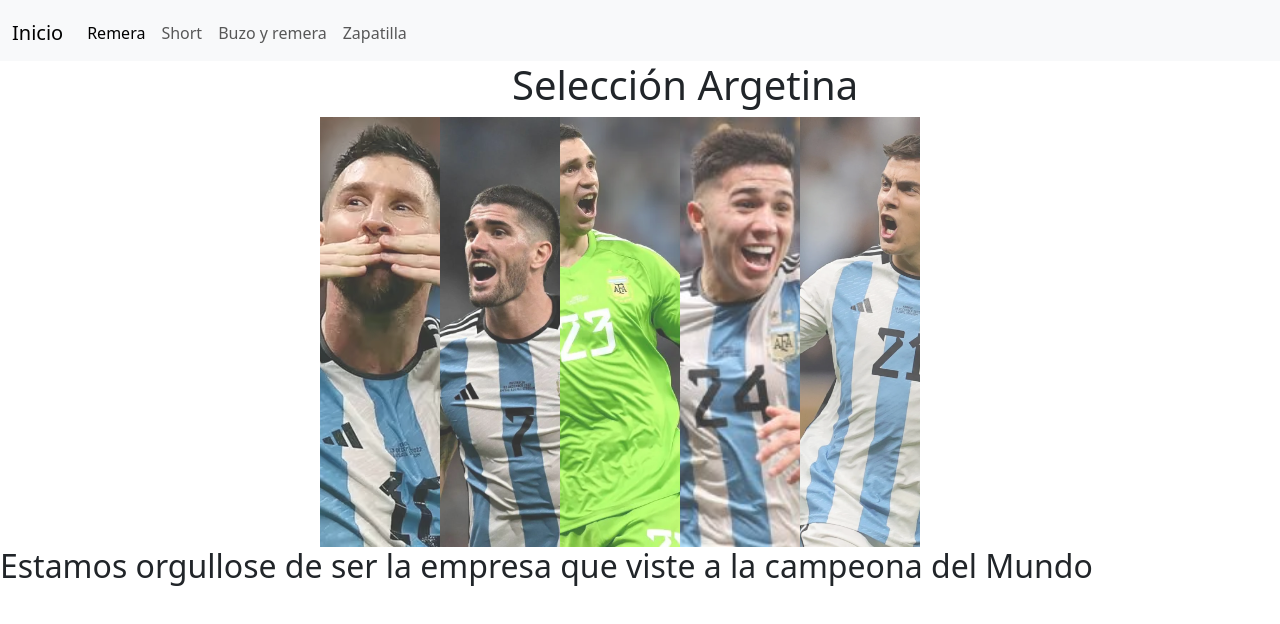
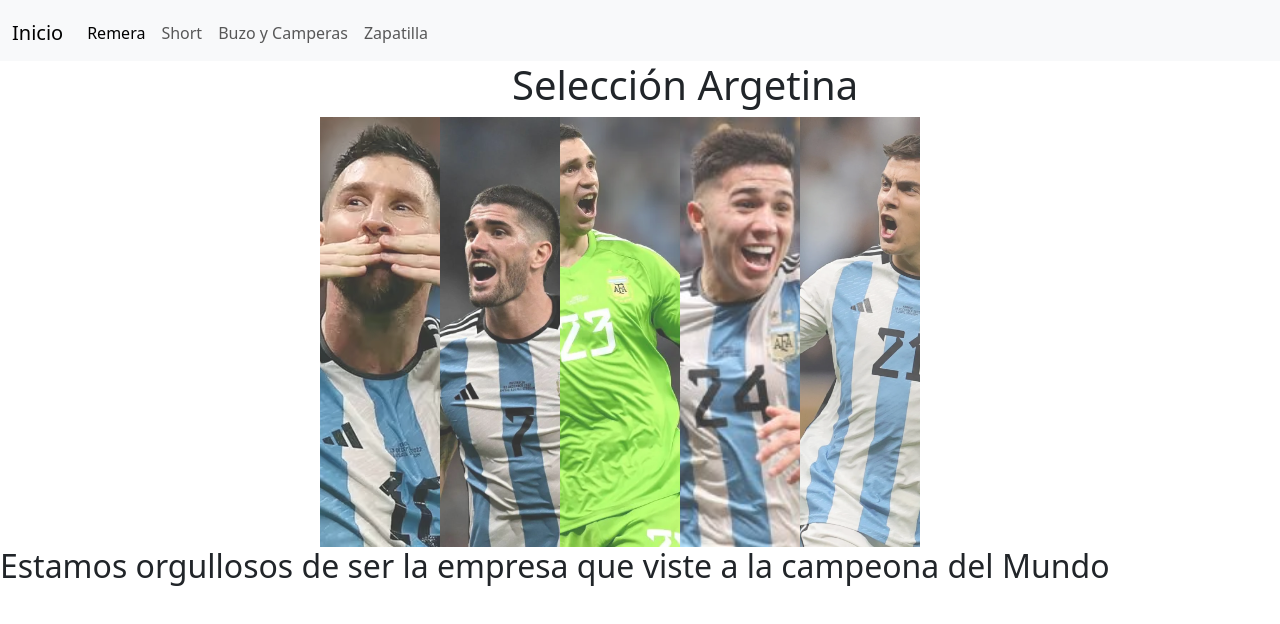
Before and after one commit to FabriAriza/ProyectoFinal-Arizaa, a website: page pages/ArgStore.html in a window 1280 px wide. Shown: the part 72-696 px from the top of the page. Drawn offline with nearby package versions, Linux system fonts and the light colour scheme.

Commit message:
Arreglando horrores 2

```diff
--- a/pages/ArgStore.html
+++ b/pages/ArgStore.html
@@ -31,7 +31,7 @@
       <div class="navbar-nav">
         <a class="nav-link active" aria-current="page" href="/pages/Remeras.html">Remera</a>
         <a class="nav-link" href="/pages/Short.html">Short</a>
-        <a class="nav-link" href="/pages/BusosyCamperas.html">Buzo y remera</a>
+        <a class="nav-link" href="/pages/BusosyCamperas.html">Buzo y Camperas</a>
         <a class="nav-link" href="/pages/zapatillas.html">Zapatilla</a>
       </div>
     </div>
@@ -47,7 +47,7 @@
         <img src="/img/Dybalaadidas.png" alt="Dybalaadidas">
     </section>
       <div class="ti">
-        <h2>Estamos orgullose de ser la empresa que viste a la campeona del Mundo</h2>
+        <h2>Estamos orgullosos de ser la empresa que viste a la campeona del Mundo</h2>
       </div>
     </header>
   </div>
```
Also changed, not shown: index.html (+1 -1 lines), pages/BusosyCamperas.html (+2 -2 lines), pages/Remeras.html (+1 -1 lines), pages/Short.html (+1 -1 lines), pages/zapatillas.html (+1 -1 lines).
